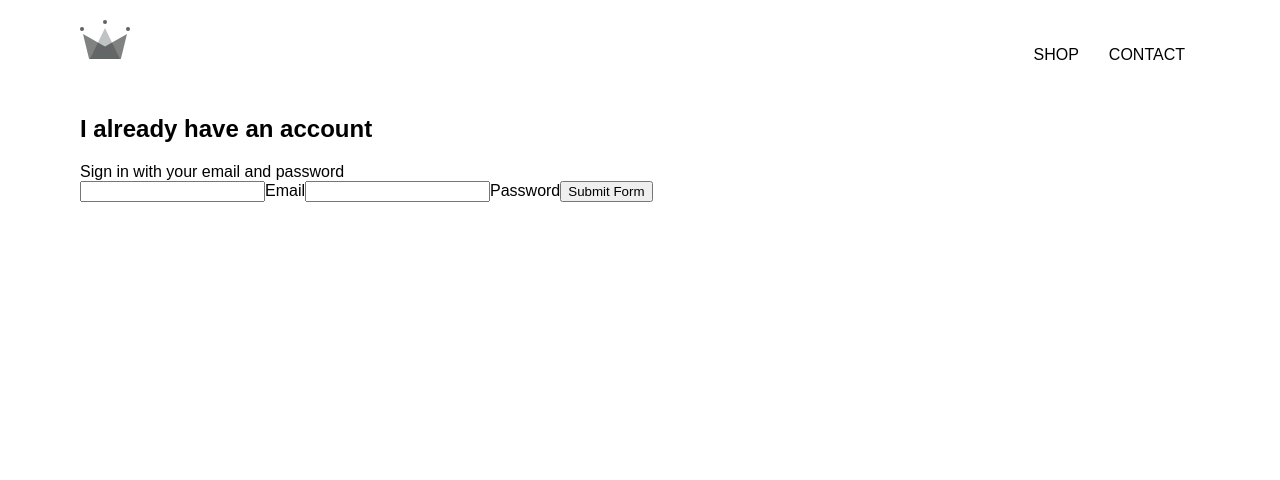
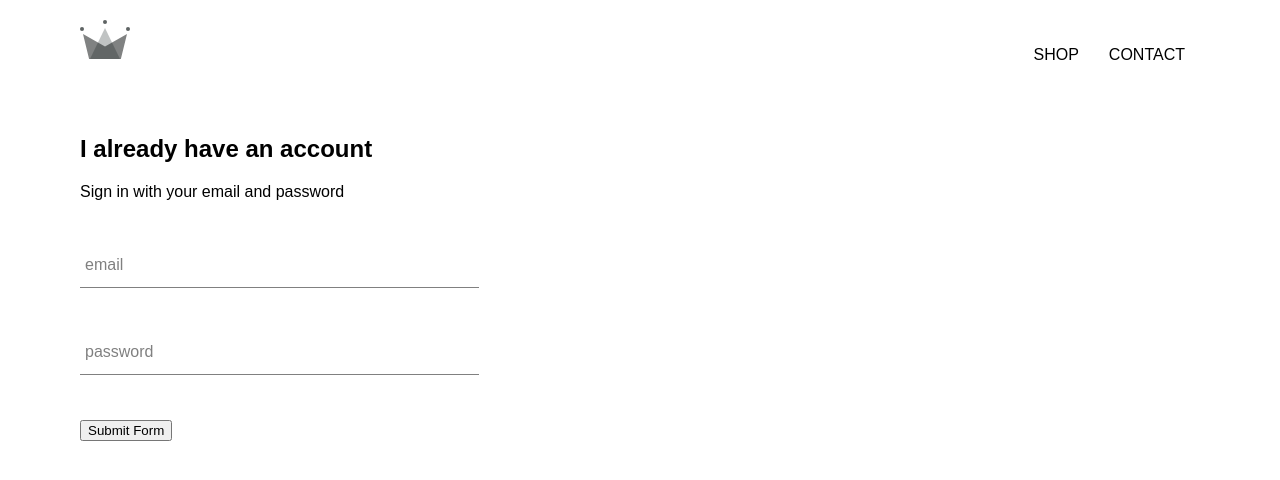
Before and after one commit to nataliepina/shop, a React (Create React App) app: page /signin in a window 1280 px wide. Shown: the top 480 px of the page. Built offline with nearby package versions, Linux system fonts and the light colour scheme.

Commit message:
Add form component and form style

```diff
--- /dev/null
+++ b/src/components/form-input/form-input.component.jsx
@@ -0,0 +1,20 @@
+import React from 'react';
+
+import './form-input.style.scss';
+
+const FormInput = ({ handleChange, label, ...otherProps }) => (
+    <div className='group'>
+        <input className='form-input' onChange={handleChange} {...otherProps} />
+        {label ? (
+            <label
+                className={`${
+                    otherProps.value.length ? 'shrink' : ''
+                } form-input-label`}
+            >
+                {label}
+            </label>
+        ) : null}
+    </div>
+);
+
+export default FormInput;
--- /dev/null
+++ b/src/components/form-input/form-input.style.scss
@@ -0,0 +1,54 @@
+$sub-color: grey;
+$main-color: black;
+
+@mixin shrinkLabel {
+  top: -14px;
+  font-size: 12px;
+  color: $main-color;
+}
+
+.group {
+  position: relative;
+  margin: 45px 0;
+
+  .form-input {
+    background: none;
+    background-color: white;
+    color: $sub-color;
+    font-size: 18px;
+    padding: 10px 10px 10px 5px;
+    display: block;
+    width: 100%;
+    border: none;
+    border-radius: 0;
+    border-bottom: 1px solid $sub-color;
+    margin: 25px 0;
+
+    &:focus {
+      outline: none;
+    }
+
+    &:focus ~ .form-input-label {
+      @include shrinkLabel();
+    }
+  }
+
+  input[type='password'] {
+    letter-spacing: 0.3em;
+  }
+
+  .form-input-label {
+    color: $sub-color;
+    font-size: 16px;
+    font-weight: normal;
+    position: absolute;
+    pointer-events: none;
+    left: 5px;
+    top: 10px;
+    transition: 300ms ease all;
+
+    &.shrink {
+      @include shrinkLabel();
+    }
+  }
+}
--- a/src/components/sign-in/sign-in.component.jsx
+++ b/src/components/sign-in/sign-in.component.jsx
@@ -1,6 +1,8 @@
 import React from 'react';
 
 import './sign-in.style.scss';
+import '../form-input/form-input.component';
+import FormInput from "../form-input/form-input.component";
 
 
 class SignIn extends React.Component{
@@ -32,21 +34,22 @@
                 <span>Sign in with your email and password</span>
 
                 <form onSubmit={this.handleSubmit}>
-                    <input
-                        name={'email'}
+                    <FormInput
+                        name='email'
+                        type='email'
+                        handleChange={this.handleChange}
                         value={this.state.email}
-                        onChange={this.handleChange}
+                        label='email'
                         required
                     />
-                    <label>Email</label>
-                    <input
-                        name={'password'}
+                    <FormInput
+                        name='password'
+                        type='password'
                         value={this.state.password}
+                        handleChange={this.handleChange}
+                        label='password'
                         required
-                        onChange={this.handleChange}
                     />
-                    <label>Password</label>
-
                     <input type={'submit'} value={'Submit Form'} />
                 </form>
             </div>
--- a/src/components/sign-in/sign-in.style.scss
+++ b/src/components/sign-in/sign-in.style.scss
@@ -0,0 +1,5 @@
+.sign-in {
+  width: 30vw;
+  display: flex;
+  flex-direction: column;
+}
```
